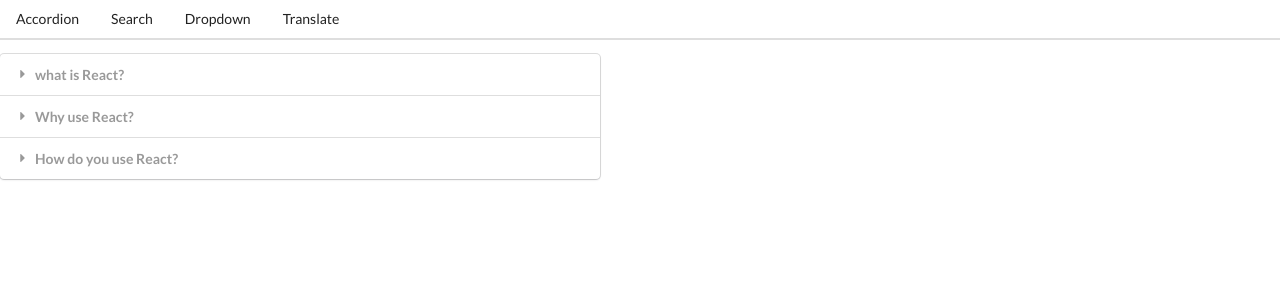
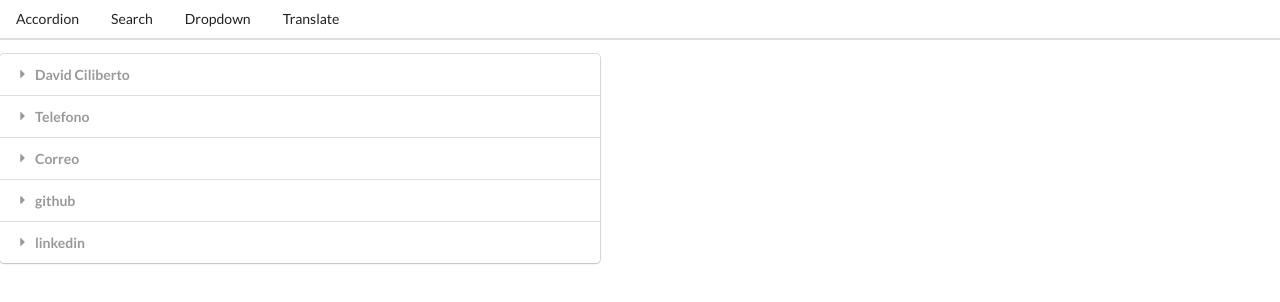
Before and after one commit to davidciliberto1/widgetWiki, a React (Create React App) app: page / in a window 1280 px wide. Shown: the top 302 px of the page. Built offline with nearby package versions, Linux system fonts and the light colour scheme.

Commit message:
CV actualizado

```diff
--- a/src/App.js
+++ b/src/App.js
@@ -6,34 +6,50 @@
 import Route from './components/Route';
 import Header from './components/Header';
 
+const gitHub = <a href='https://github.com/davidciliberto1'>davidciliberto1</a>
+const linkedin = <a href='https://www.linkedin.com/in/david-ciliberto-428703120/'>David Ciliberto</a>
 const items = [
     {
-        title: 'what is React?',
-        content: 'React is a front end javascript framework'
+        title: 'David Ciliberto',
+        content: 'Buenos Aires (Capital Federal)'
     },
     {
-        title: 'Why use React?',
-        content: 'React is a favorite JS library among enginers'
+        title: 'Telefono',
+        content: '(11) 5582 6914'
     },
     {
-        title: 'How do you use React?',
-        content: 'You use React by creating components'
-    }
+        title: 'Correo',
+        content: 'davidciliberto@gmail.com'
+    },
+    {
+        title: 'github',
+        content: gitHub
+    },
+    {
+        title: 'linkedin',
+        content: linkedin
+    },
 ];
 
 const options = [
     {
-        label: 'The color red',
+        label: 'Certification Front End Libraries',
         value: 'Red'
     },
     {
-        label: 'The color green',
+        label: 'Certification Javascript ES6, Algorithms and Data Structures',
         value: 'Green'
     },
     {
-        label: 'A shade of blue',
+        label: 'Responsive web design Certification',
         value: 'Blue'
-    }
+    },
+    {
+        label: 'Udemy  /  React js y Javascript'
+    },
+    {
+        label: 'Udemy  /  Modern React with Redux'
+    },
 ];
 
 
@@ -54,7 +70,7 @@
             </Route>
             <Route path='/dropdown'>
                 <Dropdown
-                label='Select a Color'
+                    label='Certifications and Courses'
                     options={options}
                     selected={selected}
                     onSelectedChange={setSelected}
--- a/src/components/Convert.js
+++ b/src/components/Convert.js
@@ -9,7 +9,7 @@
     useEffect(() => {
         const timerId =setTimeout(() => {
             setDebouncedText(text);
-        }, 700)
+        }, 500)
         return () => {
             clearTimeout(timerId)
         }
--- a/src/components/Search.js
+++ b/src/components/Search.js
@@ -2,7 +2,7 @@
 import axios from 'axios';
 
 const Search = () => {
-    const [term, setTerm] = useState('programming');
+    const [term, setTerm] = useState('React');
     const [debouncedTerm, setDebounceTerm] = useState(term);
     const [results, setResults] = useState([]);
 
--- a/src/components/Translate.js
+++ b/src/components/Translate.js
@@ -24,6 +24,10 @@
     {
         label: 'English',
         value: 'en'
+    },
+    {
+        label: 'French',
+        value: 'fr'
     }
 ]
 
```
Lines whose indentation alone changed are shown as unchanged.
